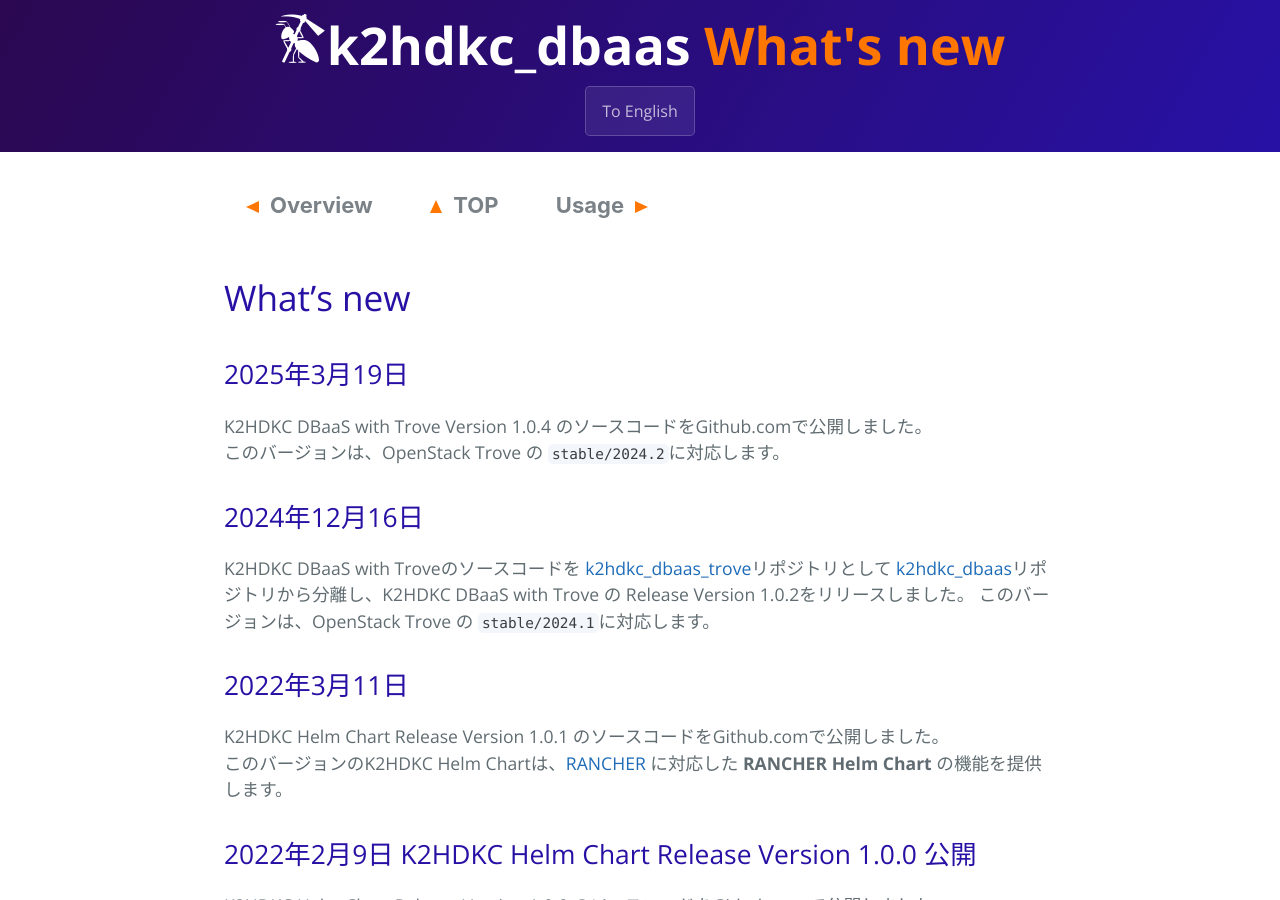
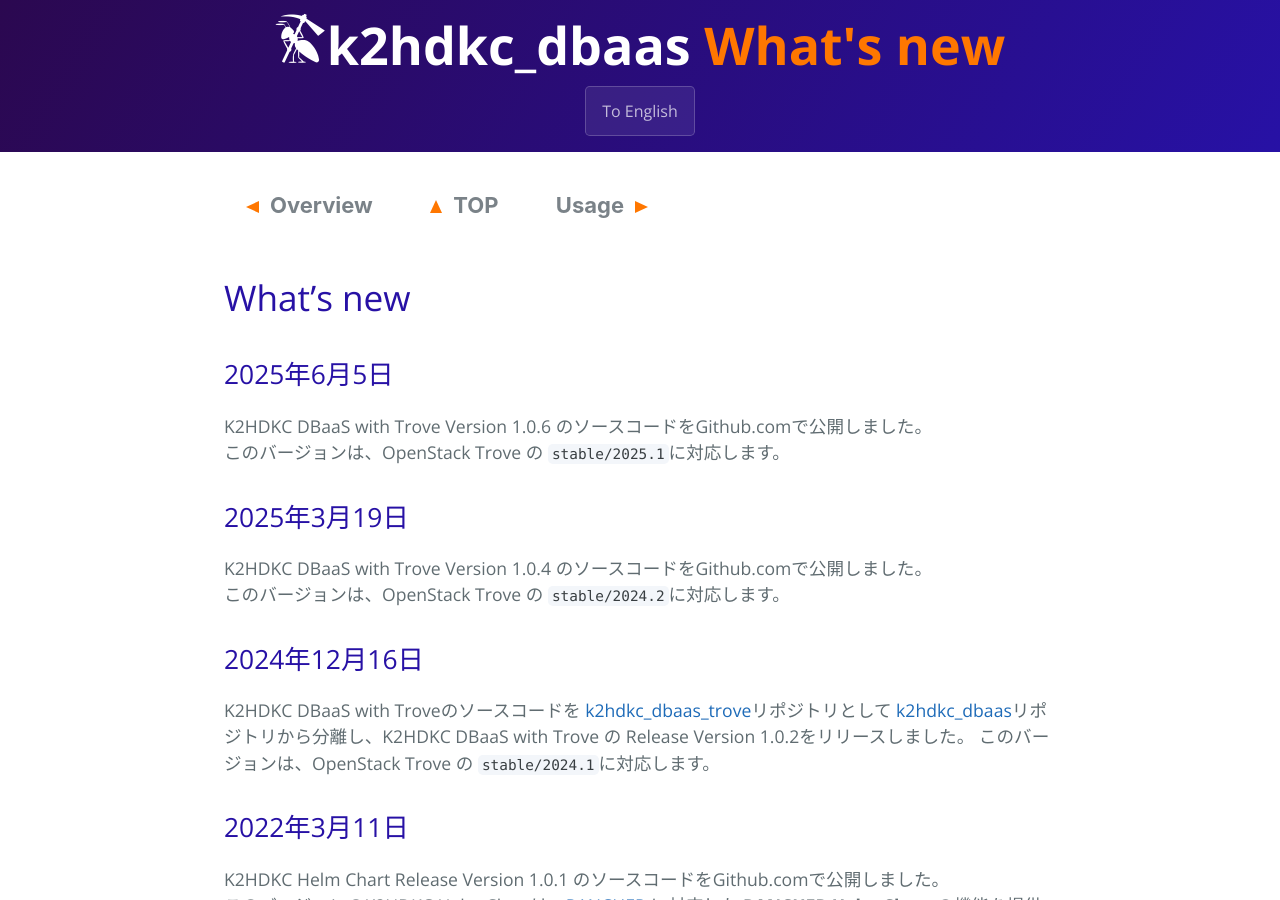
Before and after one commit to yahoojapan/k2hdkc_dbaas, a Jekyll site: the page built from whatnewja.md, in a window 1280 px wide and 900 px high. Built offline with Jekyll 4.4.1, drawn with Linux system fonts in a browser that asks for light colours.

Commit message:
[gh-pages] Updated gh-pages for release k2hdkc dbaas trove v1.0.6

```diff
--- a/whatnewja.md
+++ b/whatnewja.md
@@ -14,6 +14,10 @@
 ---
 
 # What's new
+## 2025年6月5日
+K2HDKC DBaaS with Trove Version 1.0.6 のソースコードをGithub.comで公開しました。
+このバージョンは、OpenStack Trove の `stable/2025.1`に対応します。
+
 ## 2025年3月19日
 K2HDKC DBaaS with Trove Version 1.0.4 のソースコードをGithub.comで公開しました。
 このバージョンは、OpenStack Trove の `stable/2024.2`に対応します。
```
Also changed, not shown: whatnew.md (+4 -0 lines).
